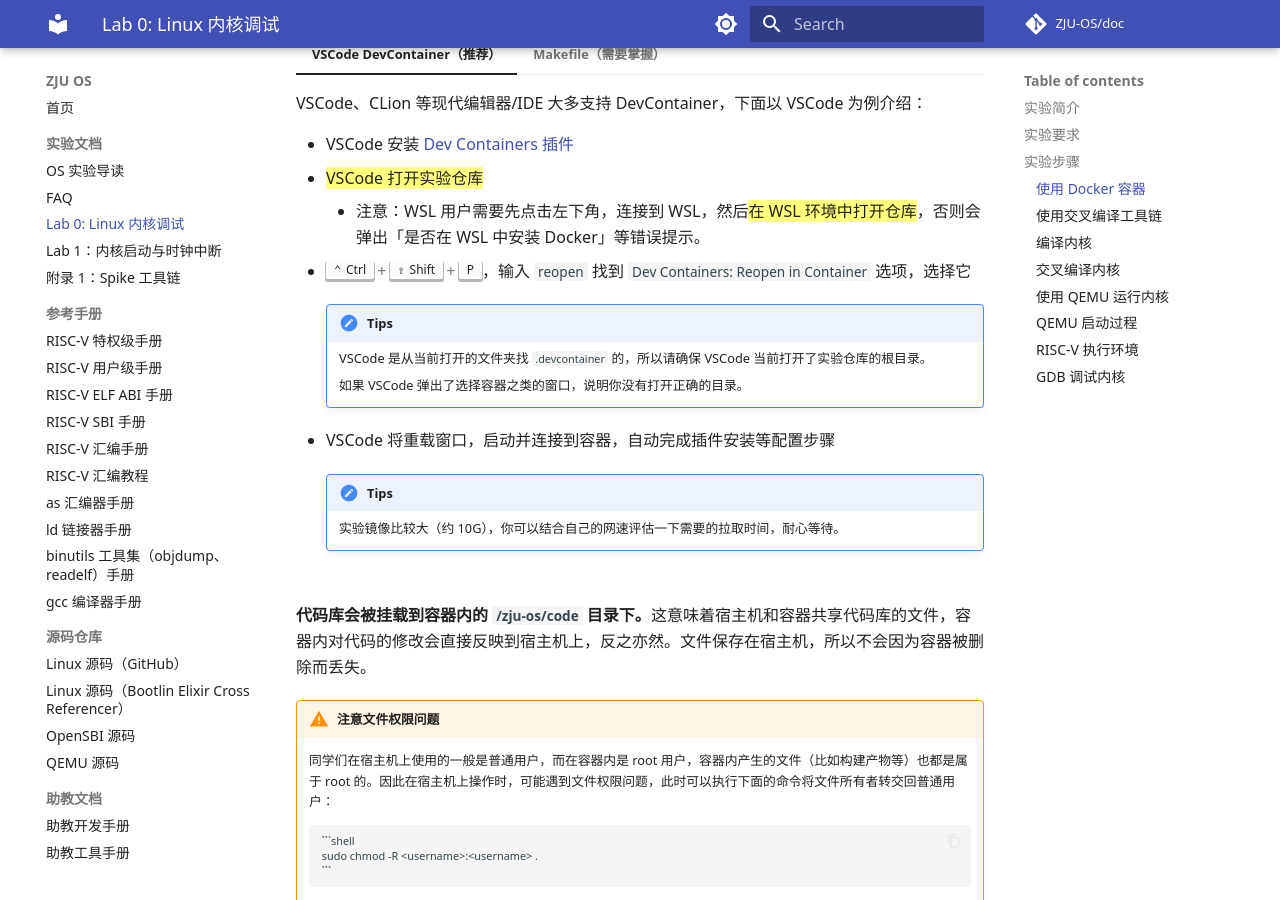
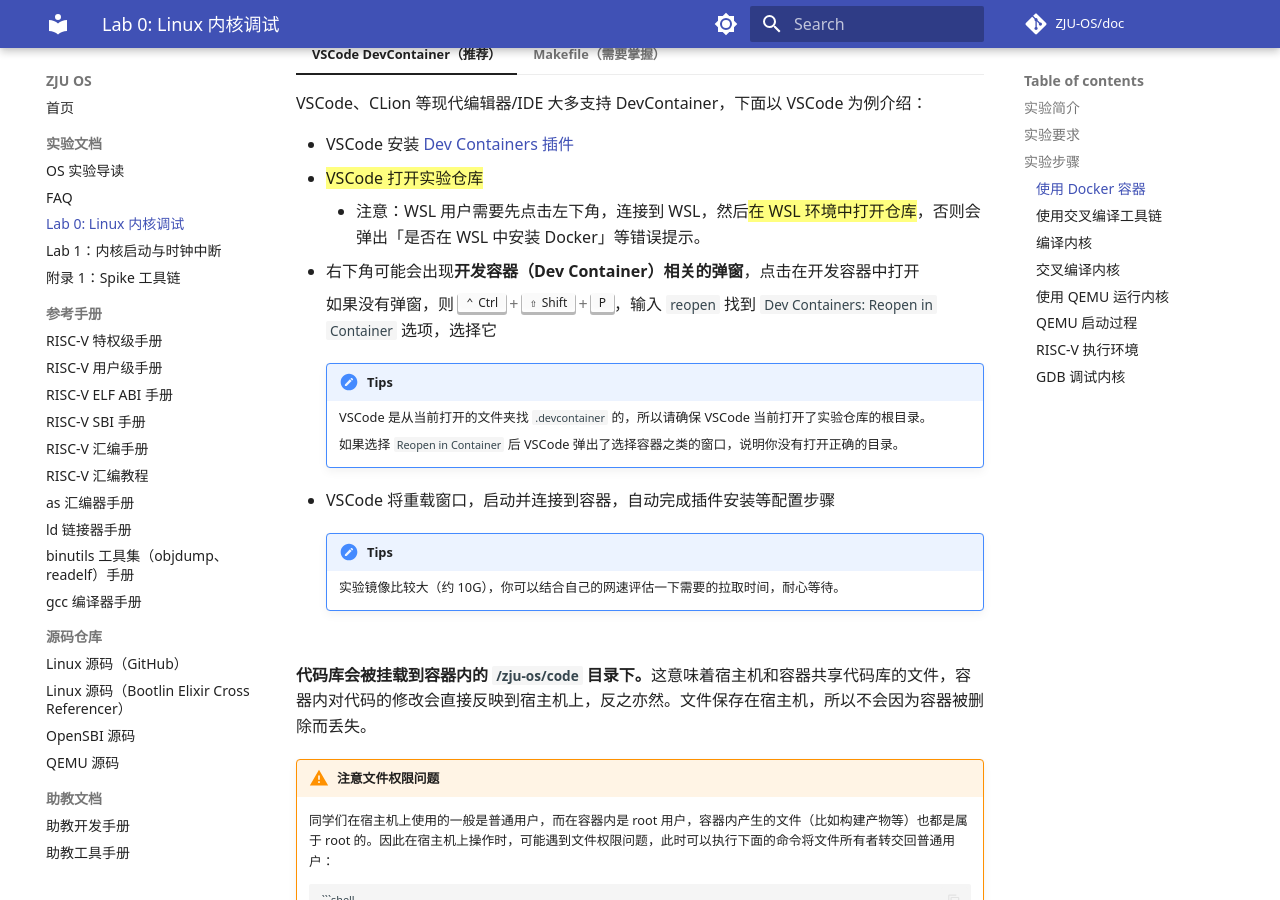
Before and after one commit to hharryz/zju-os-doc, an MkDocs documentation site: the page built from docs/lab0.md, in a window 1280 px wide and 900 px high, scrolled down 1519 px. Built offline with MkDocs 1.6.1 and Material for MkDocs 9.7.7, drawn with Linux system fonts in a browser that asks for light colours; comment, search, counter and statistics services are not loaded.

Commit message:
lab0: add notice

```diff
--- a/docs/lab0.md
+++ b/docs/lab0.md
@@ -49,13 +49,15 @@
     - VSCode 安装 [Dev Containers 插件](https://marketplace.visualstudio.com/items?itemName=ms-vscode-remote.remote-containers)
     - {==VSCode 打开实验仓库==}
         - 注意：WSL 用户需要先点击左下角，连接到 WSL，然后{==在 WSL 环境中打开仓库==}，否则会弹出「是否在 WSL 中安装 Docker」等错误提示。
-    - ++ctrl+shift+p++，输入 `reopen` 找到 `Dev Containers: Reopen in Container` 选项，选择它
+    - 右下角可能会出现**开发容器（Dev Container）相关的弹窗**，点击在开发容器中打开
+
+        如果没有弹窗，则 ++ctrl+shift+p++，输入 `reopen` 找到 `Dev Containers: Reopen in Container` 选项，选择它
 
         !!! tips
 
             VSCode 是从当前打开的文件夹找 `.devcontainer` 的，所以请确保 VSCode 当前打开了实验仓库的根目录。
 
-            如果 VSCode 弹出了选择容器之类的窗口，说明你没有打开正确的目录。
+            如果选择 `Reopen in Container` 后 VSCode 弹出了选择容器之类的窗口，说明你没有打开正确的目录。
 
     - VSCode 将重载窗口，启动并连接到容器，自动完成插件安装等配置步骤
 
```
